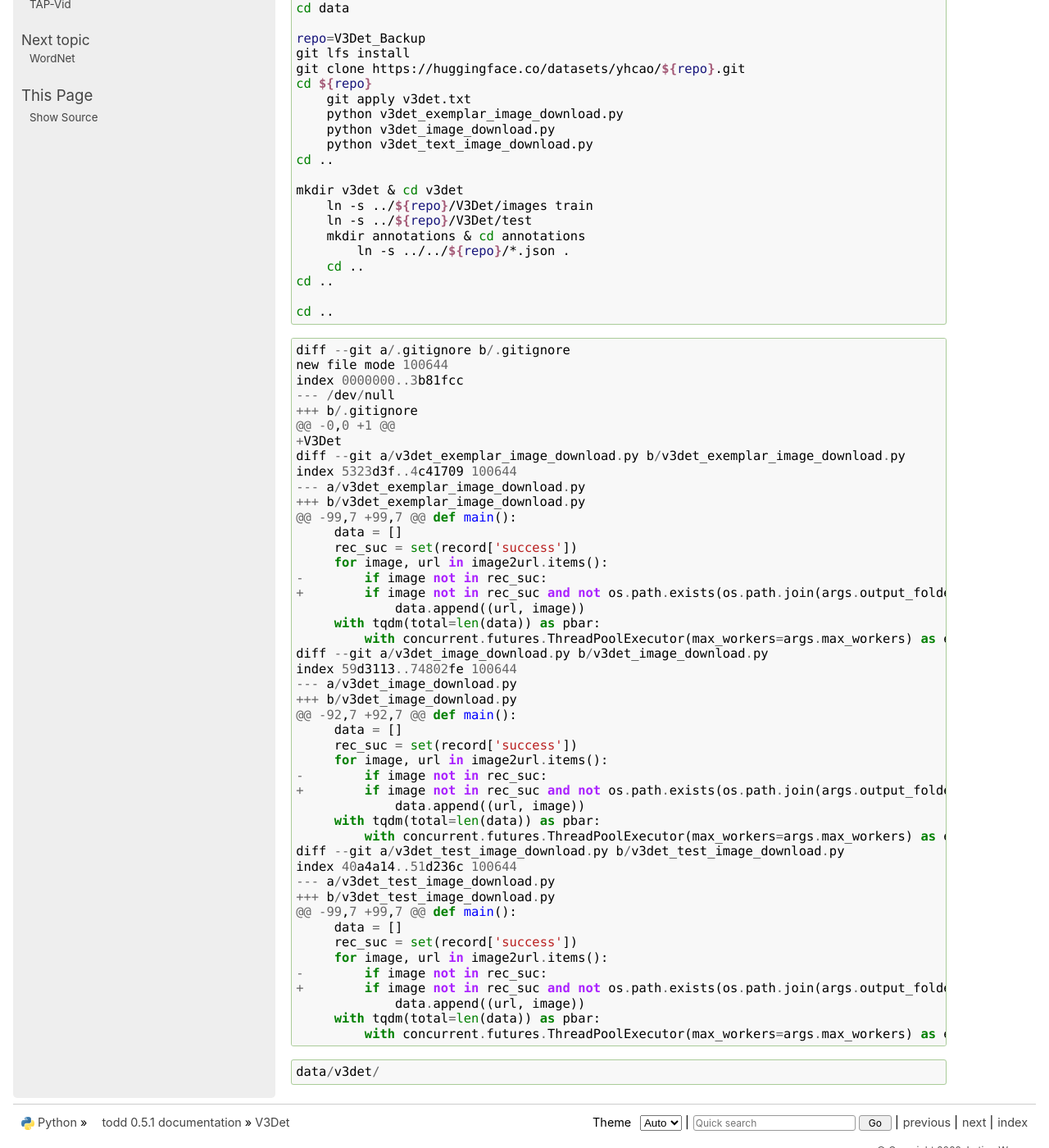
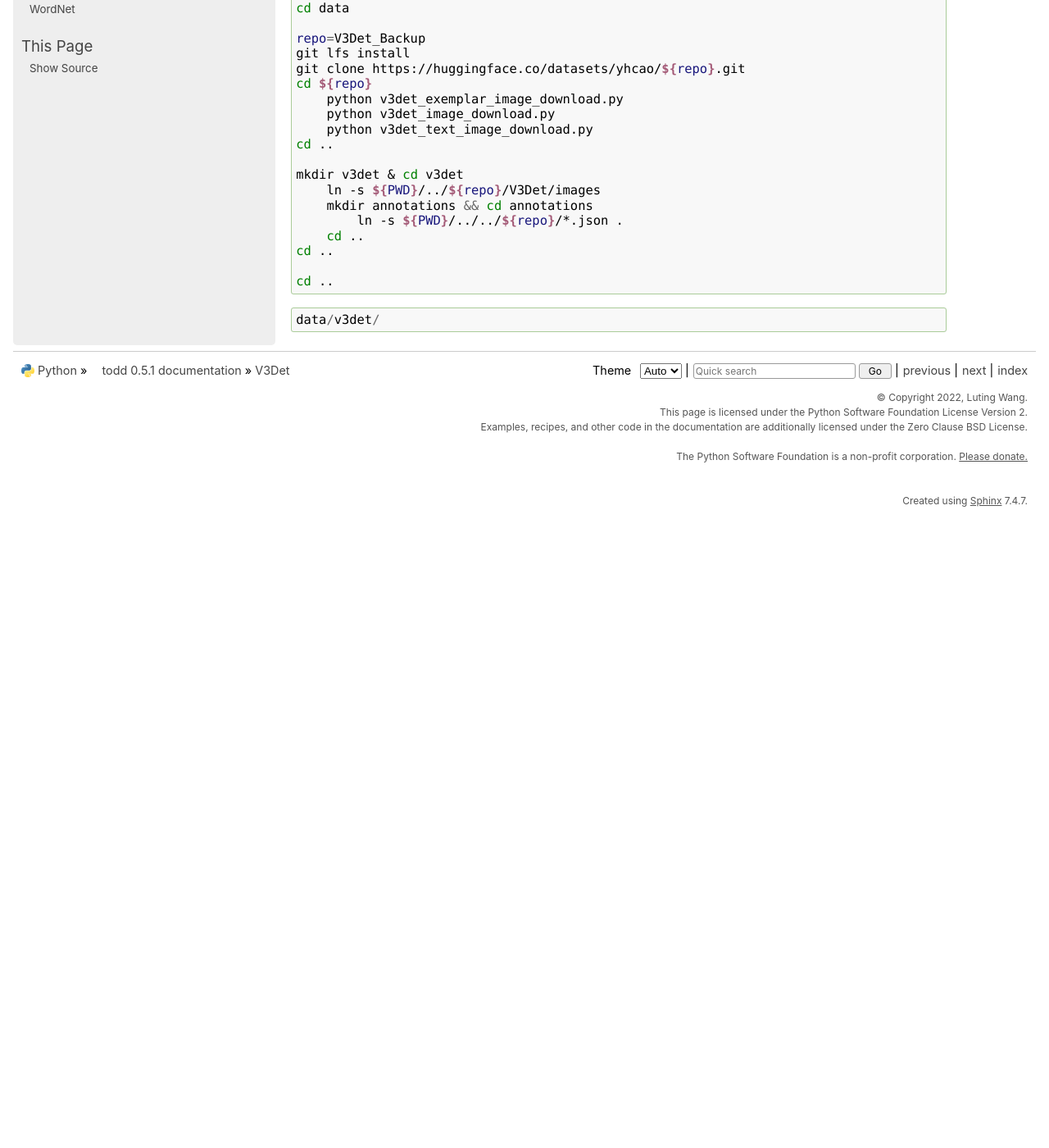
Before and after one commit to LutingWang/todd, a Sphinx documentation site: the page built from docs/source/data/v3det.rst, in a window 1280 px wide and 1400 px high, scrolled down 191 px. Shown: the whole window at 82% size. Built offline with Sphinx 7.4.7, drawn with Linux system fonts in a browser that asks for light colours; after the commit the page ends 900 px from its top, so only the background shows below that.

Commit message:
feat: v3det dataset

```diff
--- a/docs/source/data/v3det.rst
+++ b/docs/source/data/v3det.rst
@@ -11,24 +11,20 @@
     git lfs install
     git clone https://huggingface.co/datasets/yhcao/${repo}.git
     cd ${repo}
-        git apply v3det.txt
         python v3det_exemplar_image_download.py
         python v3det_image_download.py
         python v3det_text_image_download.py
     cd ..
 
     mkdir v3det & cd v3det
-        ln -s ../${repo}/V3Det/images train
-        ln -s ../${repo}/V3Det/test
-        mkdir annotations & cd annotations
-            ln -s ../../${repo}/*.json .
+        ln -s ${PWD}/../${repo}/V3Det/images
+        mkdir annotations && cd annotations
+            ln -s ${PWD}/../../${repo}/*.json .
         cd ..
     cd ..
 
     cd ..
 
-.. literalinclude:: v3det.txt
-
 .. code::
 
     data/v3det/
--- a/docs/source/data/v3det.txt
+++ /dev/null
@@ -1,46 +0,0 @@
-diff --git a/.gitignore b/.gitignore
-new file mode 100644
-index 0000000..3b81fcc
---- /dev/null
-+++ b/.gitignore
-@@ -0,0 +1 @@
-+V3Det
-diff --git a/v3det_exemplar_image_download.py b/v3det_exemplar_image_download.py
-index 5323d3f..4c41709 100644
---- a/v3det_exemplar_image_download.py
-+++ b/v3det_exemplar_image_download.py
-@@ -99,7 +99,7 @@ def main():
-     data = []
-     rec_suc = set(record['success'])
-     for image, url in image2url.items():
--        if image not in rec_suc:
-+        if image not in rec_suc and not os.path.exists(os.path.join(args.output_folder, image)):
-             data.append((url, image))
-     with tqdm(total=len(data)) as pbar:
-         with concurrent.futures.ThreadPoolExecutor(max_workers=args.max_workers) as executor:
-diff --git a/v3det_image_download.py b/v3det_image_download.py
-index 59d3113..74802fe 100644
---- a/v3det_image_download.py
-+++ b/v3det_image_download.py
-@@ -92,7 +92,7 @@ def main():
-     data = []
-     rec_suc = set(record['success'])
-     for image, url in image2url.items():
--        if image not in rec_suc:
-+        if image not in rec_suc and not os.path.exists(os.path.join(args.output_folder, image)):
-             data.append((url, image))
-     with tqdm(total=len(data)) as pbar:
-         with concurrent.futures.ThreadPoolExecutor(max_workers=args.max_workers) as executor:
-diff --git a/v3det_test_image_download.py b/v3det_test_image_download.py
-index 40a4a14..51d236c 100644
---- a/v3det_test_image_download.py
-+++ b/v3det_test_image_download.py
-@@ -99,7 +99,7 @@ def main():
-     data = []
-     rec_suc = set(record['success'])
-     for image, url in image2url.items():
--        if image not in rec_suc:
-+        if image not in rec_suc and not os.path.exists(os.path.join(args.output_folder, image)):
-             data.append((url, image))
-     with tqdm(total=len(data)) as pbar:
-         with concurrent.futures.ThreadPoolExecutor(max_workers=args.max_workers) as executor:
--- a/docs/source/pretrained/clip.py
+++ b/docs/source/pretrained/clip.py
@@ -5,11 +5,11 @@
 from einops.layers.torch import Rearrange
 
 import todd.tasks.natural_language_processing as nlp
-from todd.datasets import CLIP_MEAN, CLIP_STD, COCODataset
+from todd.datasets import CLIP_MEAN, CLIP_STD, coco_url
 from todd.models.modules import CLIPText, CLIPViT
 from todd.utils import get_image
 
-url = COCODataset.url('val', 2017, 39769)
+url = coco_url('val', 2017, 39769)  # pylint: disable=invalid-name
 image = get_image(url)
 
 transforms = tf_v2.Compose([
--- a/docs/source/pretrained/dino.py
+++ b/docs/source/pretrained/dino.py
@@ -4,11 +4,11 @@
 import torchvision.transforms.v2 as tf_v2
 from einops.layers.torch import Rearrange
 
-from todd.datasets import IMAGENET_MEAN, IMAGENET_STD, COCODataset
+from todd.datasets import IMAGENET_MEAN, IMAGENET_STD, coco_url
 from todd.models.modules import DINO, DINOv2
 from todd.utils import get_image
 
-url = COCODataset.url('val', 2017, 39769)
+url = coco_url('val', 2017, 39769)  # pylint: disable=invalid-name
 image = get_image(url)
 
 transforms = tf_v2.Compose([
```
Also changed, not shown: 4 other files.
